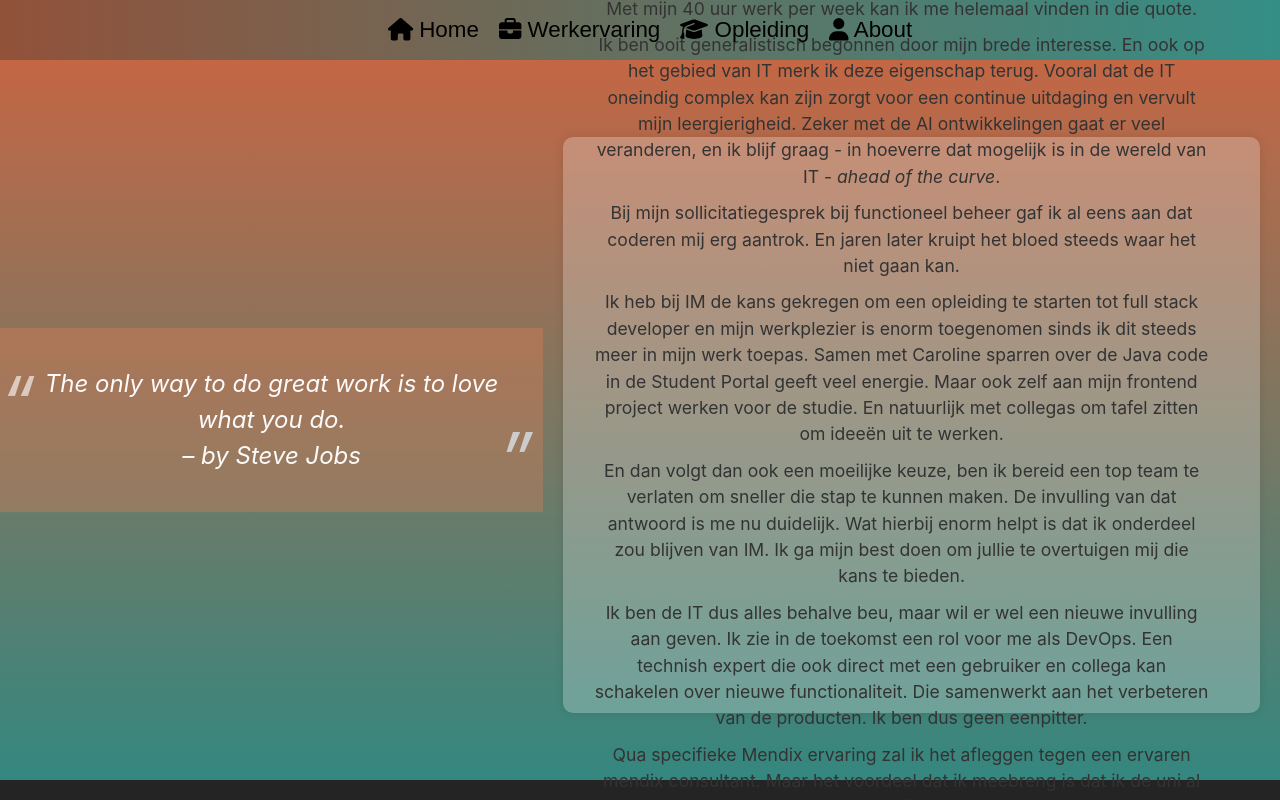
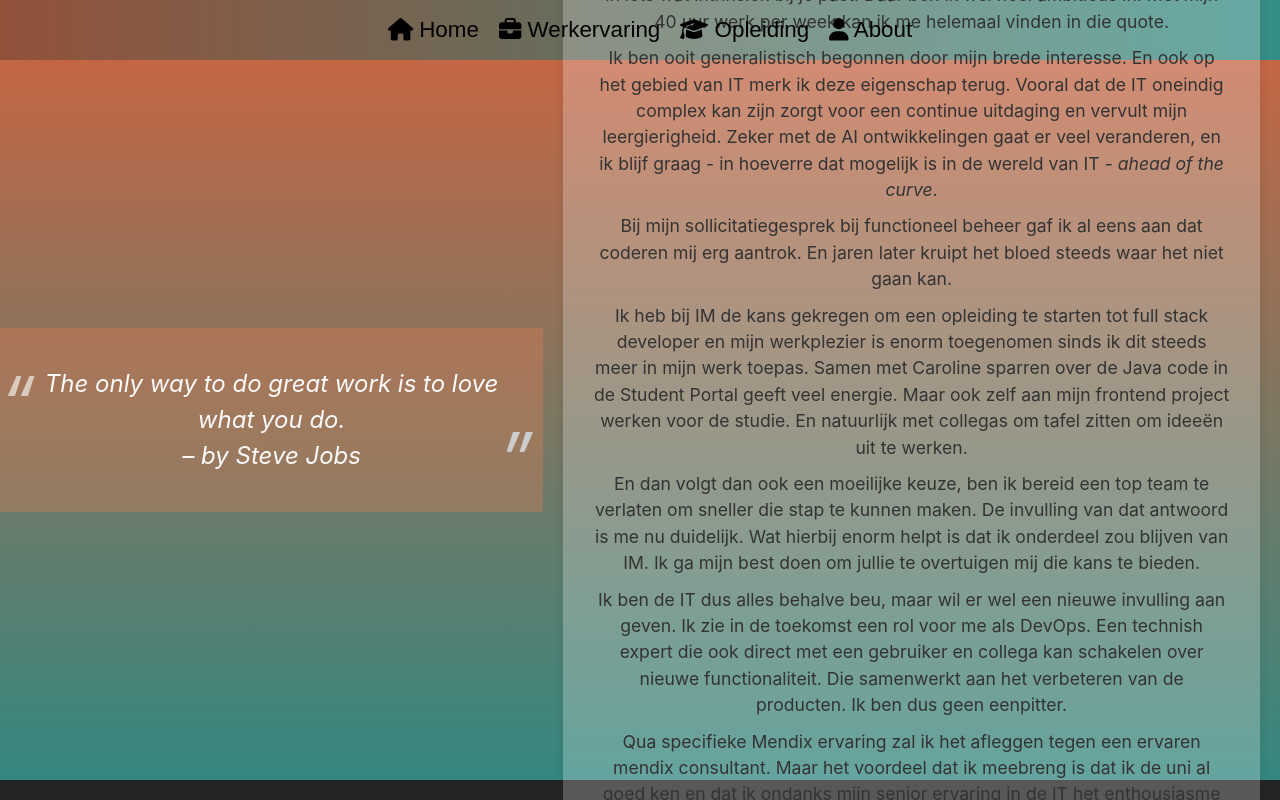
Before and after one commit to tomnovistudentgithub/sollicitatieReact, a React (Vite) app: page /motivatie in a window 1280 px wide. Shown: the top 800 px of the page. Built offline with nearby package versions, Linux system fonts and the light colour scheme.

Commit message:
final commit

```diff
--- a/src/pages/motivatie.css
+++ b/src/pages/motivatie.css
@@ -8,7 +8,7 @@
 
 .inner-container-motivatie {
     width: 70%;
-    height: 80%;
+    height: 85q%;
     background: rgba(255, 255, 255, 0.24);
     border-radius: 10px;
     box-shadow: 0 0 10px rgba(0, 0, 0, 0.1);
@@ -25,7 +25,7 @@
 
 .motivatie-content-container {
     margin-top: 20px;
-    margin-right:20px;
+    /*margin-right:20px;*/
 }
 
 
```
